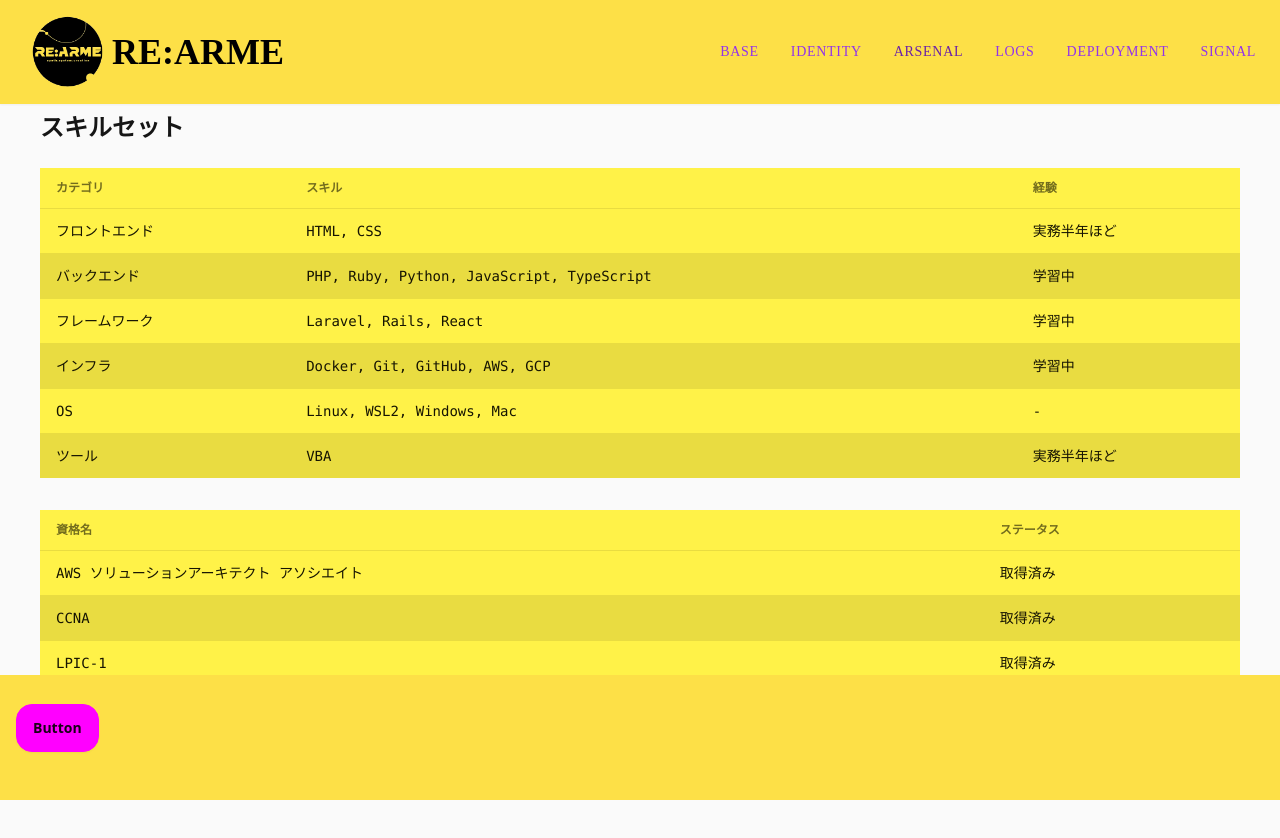
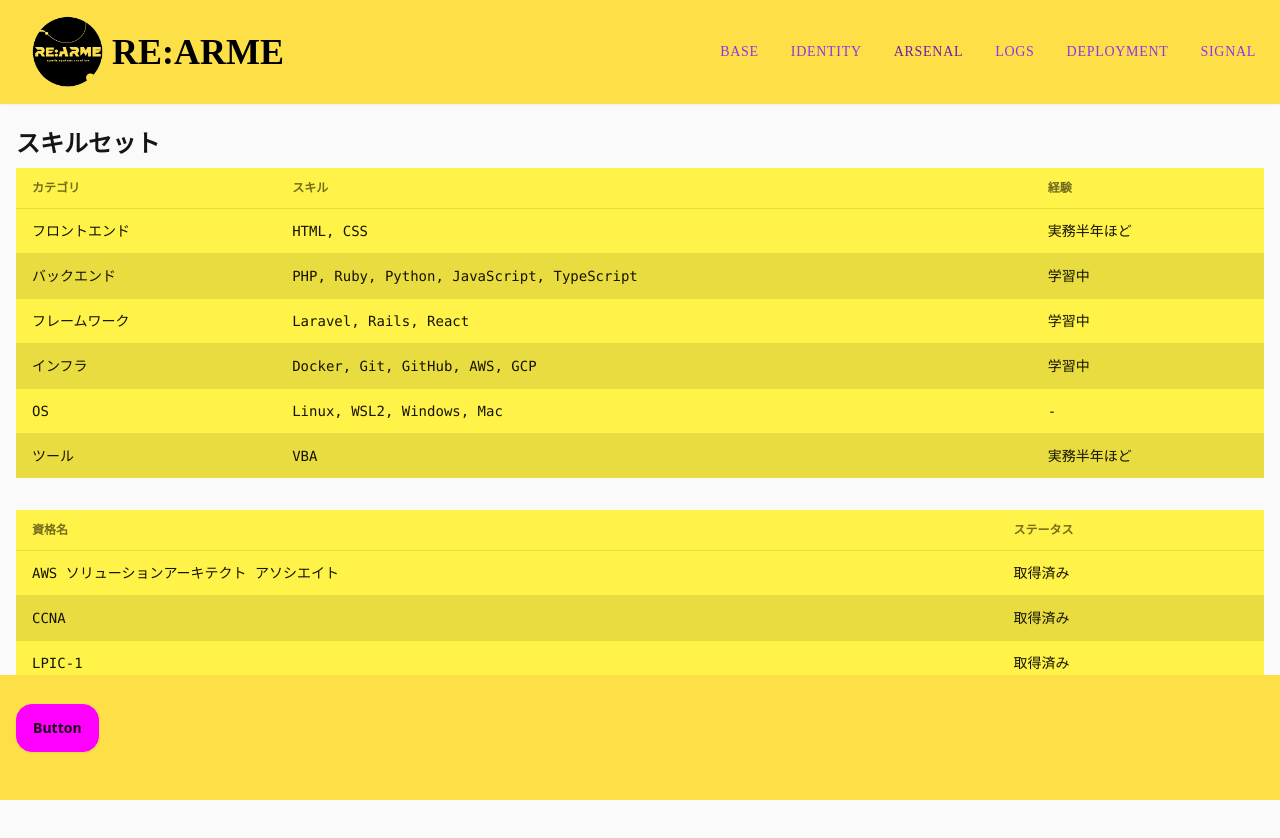
Before and after one commit to Sohey-k/TailwindPractice_react_app, a React (Vite) app: page /arsenal in a window 1280 px wide. Shown: the top 838 px of the page. Built offline with nearby package versions, Linux system fonts and the light colour scheme; no server answers; a web font is replaced by a local one; what microcms-js-sdk would draw is missing.

Commit message:
Change Arsenal.tsx

```diff
--- a/src/components/Article.tsx
+++ b/src/components/Article.tsx
@@ -61,7 +61,7 @@ const Articles: React.FC = () => {
   };
 
   return (
-    <div className="container mx-auto">
+    <div className="container mx-auto prose-sm">
       <h2 className="font-bold">{article.title}</h2>
       {article.eyecatch && (
         <img
--- a/src/pages/Arsenal.tsx
+++ b/src/pages/Arsenal.tsx
@@ -1,10 +1,10 @@
 // src/pages/Arsenal.tsx
 export const Arsenal = () => {
   return (
-    <div className="p-6 font-zenKaku">
-      <h1 className="font-bold text-2xl mb-6">スキルセット</h1>
+    <div className="pt-8 pb-8 font-zenKaku">
+      <h1 className="font-bold text-2xl pt-2 pb-2">スキルセット</h1>
       <div className="overflow-x-auto"  data-theme="cyberpunk">
-        <table className="table table-zebra w-full">
+        <table className="table table-zebra w-full pt-2 pb-2">
           <thead>
             <tr>
               <th>カテゴリ</th>
```
